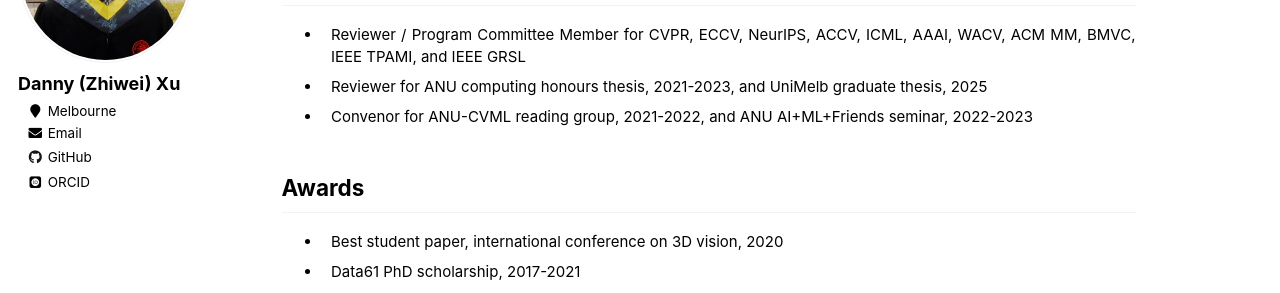
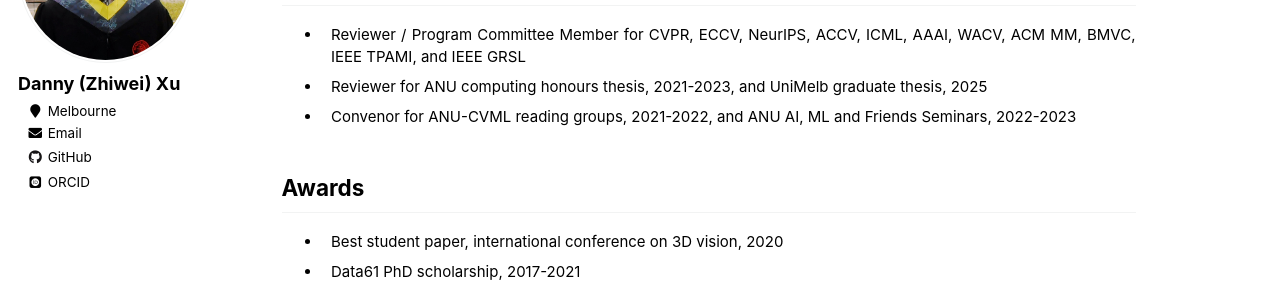
Before and after one commit to zwxu064/zwxu064.github.io, a Jekyll site: the page built from _pages/about.html, in a window 1280 px wide and 900 px high, scrolled down 3400 px. Shown: the part 153-446 px from the top of the window. Built offline with Jekyll 4.4.1, drawn with Linux system fonts in a browser that asks for light colours; some web fonts are replaced.

Commit message:
Update about.html

```diff
--- a/_pages/about.html
+++ b/_pages/about.html
@@ -493,7 +493,7 @@ ul{li{padding-inline-start: 1ch;}}
   <ul>
     <li><div>Reviewer / Program Committee Member for CVPR, ECCV, NeurIPS, ACCV, ICML, AAAI, WACV, ACM MM, BMVC, IEEE TPAMI, and IEEE GRSL</div>
 	<li><div>Reviewer for ANU computing honours thesis, 2021-2023, and UniMelb graduate thesis, 2025</div>
-    <li><div>Convenor for ANU-CVML reading group, 2021-2022, and ANU <a style="color: inherit;" href="https://cs.anu.edu.au/ai-ml-friends/", target="_blank">AI+ML+Friends seminar</a>, 2022-2023</div>
+    <li><div>Convenor for ANU-CVML reading groups, 2021-2022, and ANU <a style="color: inherit;" href="https://cs.anu.edu.au/ai-ml-friends/", target="_blank">AI, ML and Friends Seminars</a>, 2022-2023</div>
   </ul>
 
 <h2 id="awards">Awards</h2>
```
